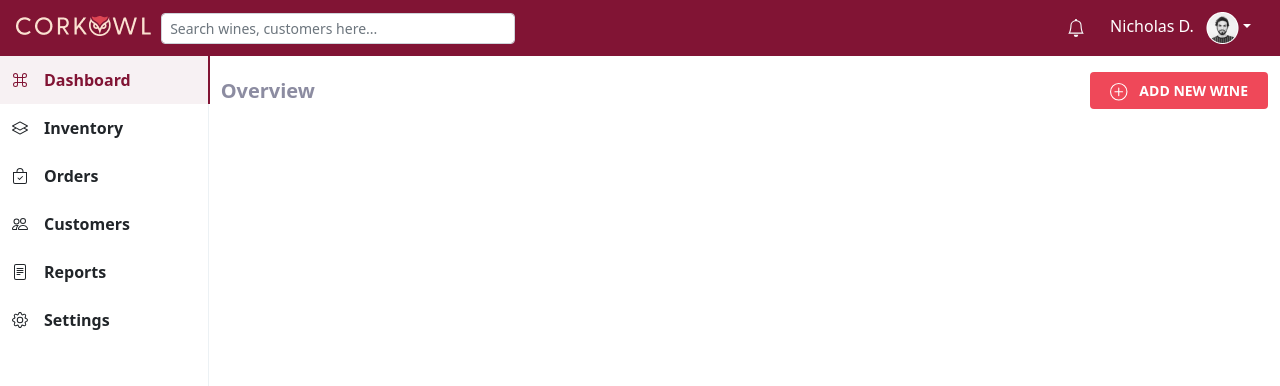
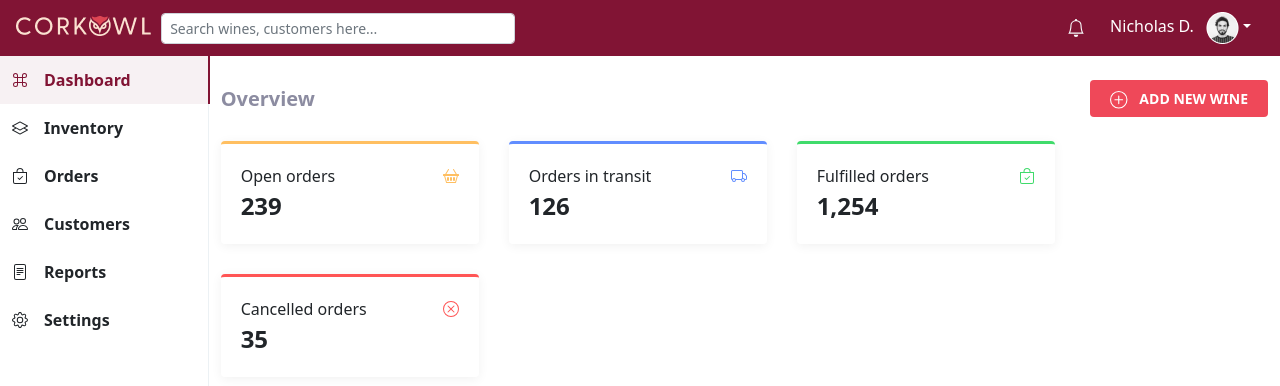
Before and after one commit to mohit2314/thinklink-ui, a Vue app: page /#/ in a window 1280 px wide. Shown: the top 386 px of the page. Built offline with nearby package versions, Linux system fonts and the light colour scheme.

Commit message:
status card component

```diff
--- a/src/components/DashboardSection.vue
+++ b/src/components/DashboardSection.vue
@@ -1,7 +1,7 @@
 <template>
   <b-container class="dashboard__container">
     <!-- Header row -->
-    <b-row>
+    <b-row class="mb-4">
       <div class="dashboard__header-row">
         <span class="header__title">Overview</span>
         <span
@@ -12,18 +12,55 @@
         >
       </div>
     </b-row>
+    <!-- Status Card row -->
+    <b-row>
+      <div class="status__card-row">
+        <StatusCard v-for="(card, i) in statusCardList" :key="i" :card="card" />
+      </div>
+    </b-row>
   </b-container>
 </template>
 
 <script>
+import StatusCard from "./dashboard-section/StatusCard.vue";
 export default {
-  components: {},
+  components: { StatusCard },
+  data() {
+    return {
+      statusCardList: [
+        {
+          title: "Open orders",
+          icon: "basket2",
+          value: 239,
+          color: "#ffbf61",
+        },
+        {
+          title: "Orders in transit",
+          icon: "truck",
+          value: 126,
+          color: "#618dFF",
+        },
+        {
+          title: "Fulfilled orders",
+          icon: "bag-check",
+          value: "1,254",
+          color: "#40db6b",
+        },
+        {
+          title: "Cancelled orders",
+          icon: "x-circle",
+          value: 35,
+          color: `#FF5555`,
+        },
+      ],
+    };
+  },
 };
 </script>
 
 <style lang="scss">
 .dashboard__container {
-  padding: 16px;
+  padding: 24px 34px;
 }
 .dashboard__header-row {
   display: flex;
@@ -51,4 +88,10 @@ export default {
     }
   }
 }
+.status__card-row {
+  display: flex;
+  flex-wrap: wrap;
+  width: 100%;
+  gap: 30px;
+}
 </style>
--- /dev/null
+++ b/src/components/dashboard-section/StatusCard.vue
@@ -0,0 +1,42 @@
+<template>
+  <div
+    class="status__card"
+    :style="{ 'border-top': `3px solid ${card.color}` }"
+  >
+    <div class="card__header">
+      <span class="title">{{ card.title }}</span>
+      <span
+        ><b-icon :style="{ color: card.color }" :icon="card.icon"></b-icon
+      ></span>
+    </div>
+    <div class="card__value">
+      <span>{{ card.value }}</span>
+    </div>
+  </div>
+</template>
+
+<script>
+export default {
+  props: ["card"],
+};
+</script>
+
+<style lang="scss">
+.status__card {
+  width: 258px;
+  // box-shadow: 0px -2px 0px #ffaa2c, 0px 2px 11px rgba(0, 0, 0, 0.06);
+  border-radius: 4px;
+  padding: 20px;
+  // width: 100%;
+  box-shadow: 0px 2px 11px 0px rgba(0, 0, 0, 0.06);
+  .card__header {
+    display: flex;
+    justify-content: space-between;
+    gap: 16px;
+  }
+  .card__value {
+    font-size: 24px;
+    font-weight: 600;
+  }
+}
+</style>
```
